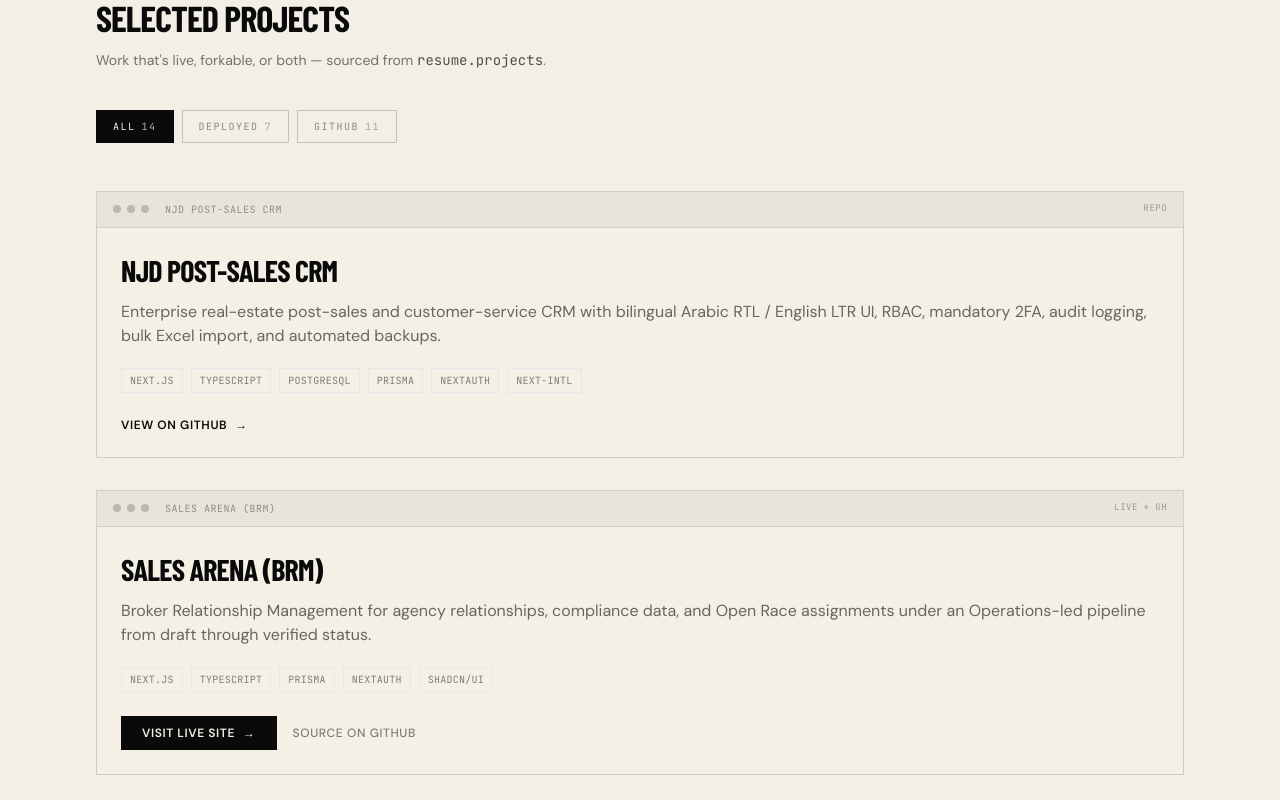
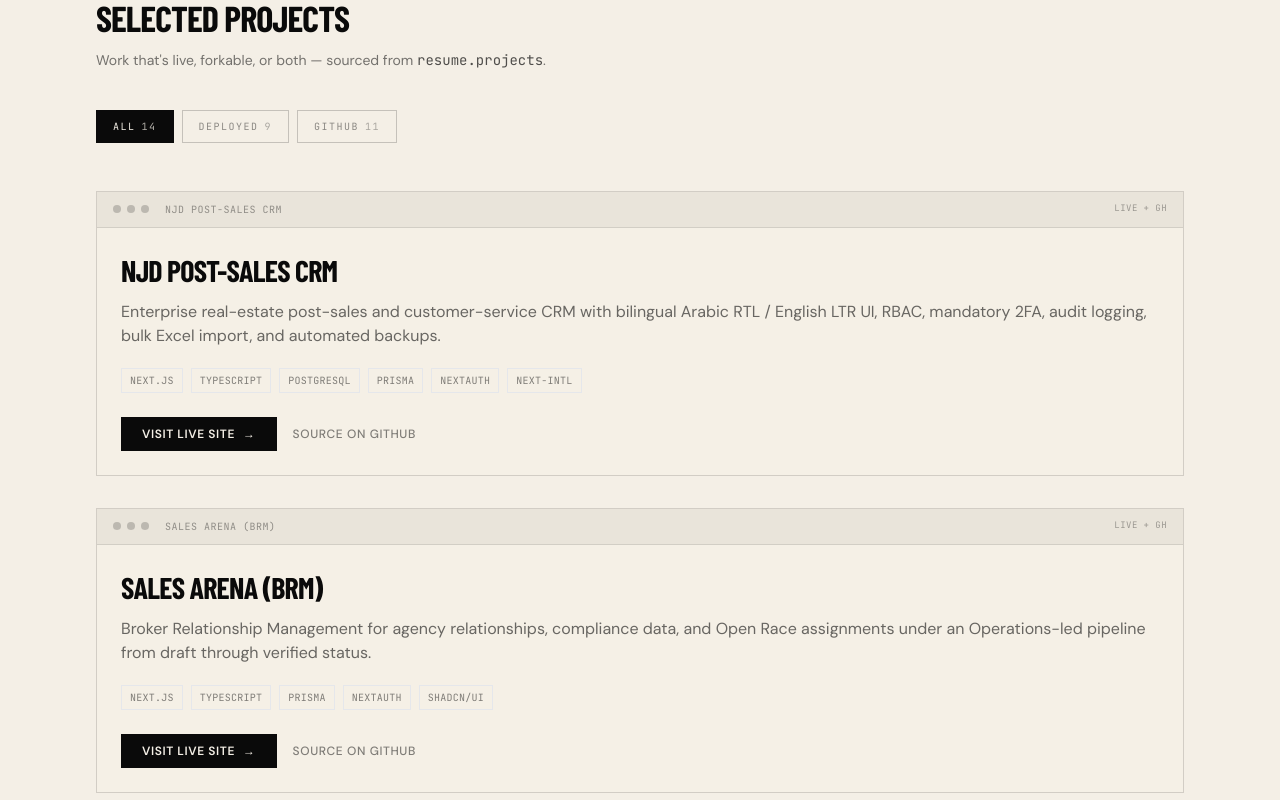
Before and after one commit to davidZakaria/digitalresume, a React (Vite) app: page / in a window 1280 px wide. Shown: the part 5060-5860 px from the top of the page. Built offline with nearby package versions, Linux system fonts and the light colour scheme; no server answers; a web font is replaced by a local one.

Commit message:
Add confirmed live URLs for NJD CRM and Legal ERP
Co-authored-by: David Samy <davidZakaria@users.noreply.github.com>

```diff
--- a/src/data/resume.ts
+++ b/src/data/resume.ts
@@ -121,6 +121,7 @@ export const resume = {
       description:
         'Enterprise real-estate post-sales and customer-service CRM with bilingual Arabic RTL / English LTR UI, RBAC, mandatory 2FA, audit logging, bulk Excel import, and automated backups.',
       repoUrl: 'https://github.com/davidZakaria/Cs-njd',
+      liveUrl: 'https://njd-crm.com/',
       stack: ['Next.js', 'TypeScript', 'PostgreSQL', 'Prisma', 'NextAuth', 'next-intl'],
     },
     {
@@ -136,6 +137,7 @@ export const resume = {
       description:
         'Legal and corporate operations ERP for the real-estate group: lawsuit and prosecution tracking, court sessions, legal notices, contracts, GAFI compliance, subsidiary governance, and automated backups.',
       repoUrl: 'https://github.com/davidZakaria/Legal-erp',
+      liveUrl: 'https://legal-njd.com/',
       stack: ['Next.js', 'TypeScript', 'PostgreSQL', 'Prisma', 'NextAuth', 'next-intl'],
     },
     {
```
